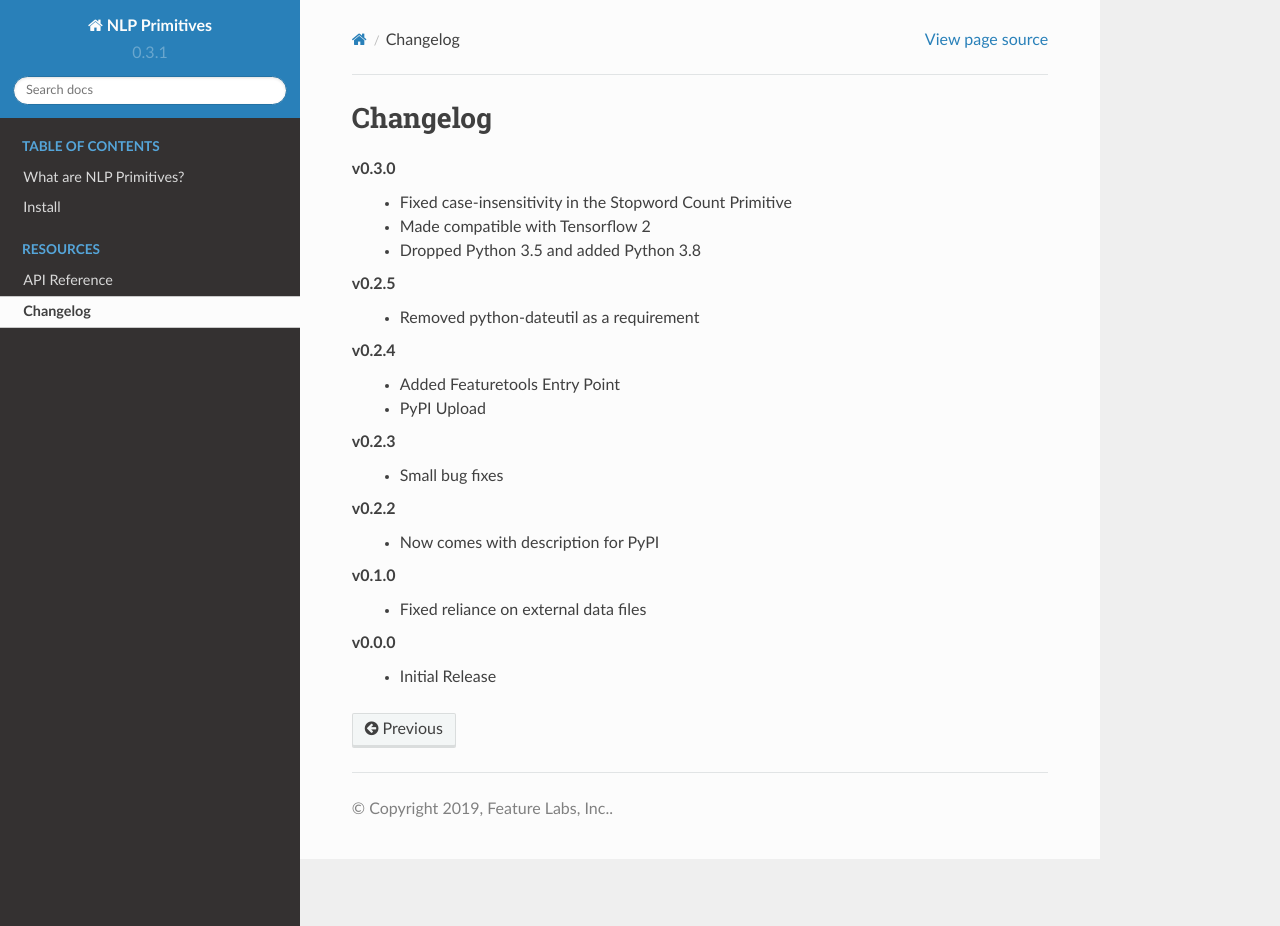
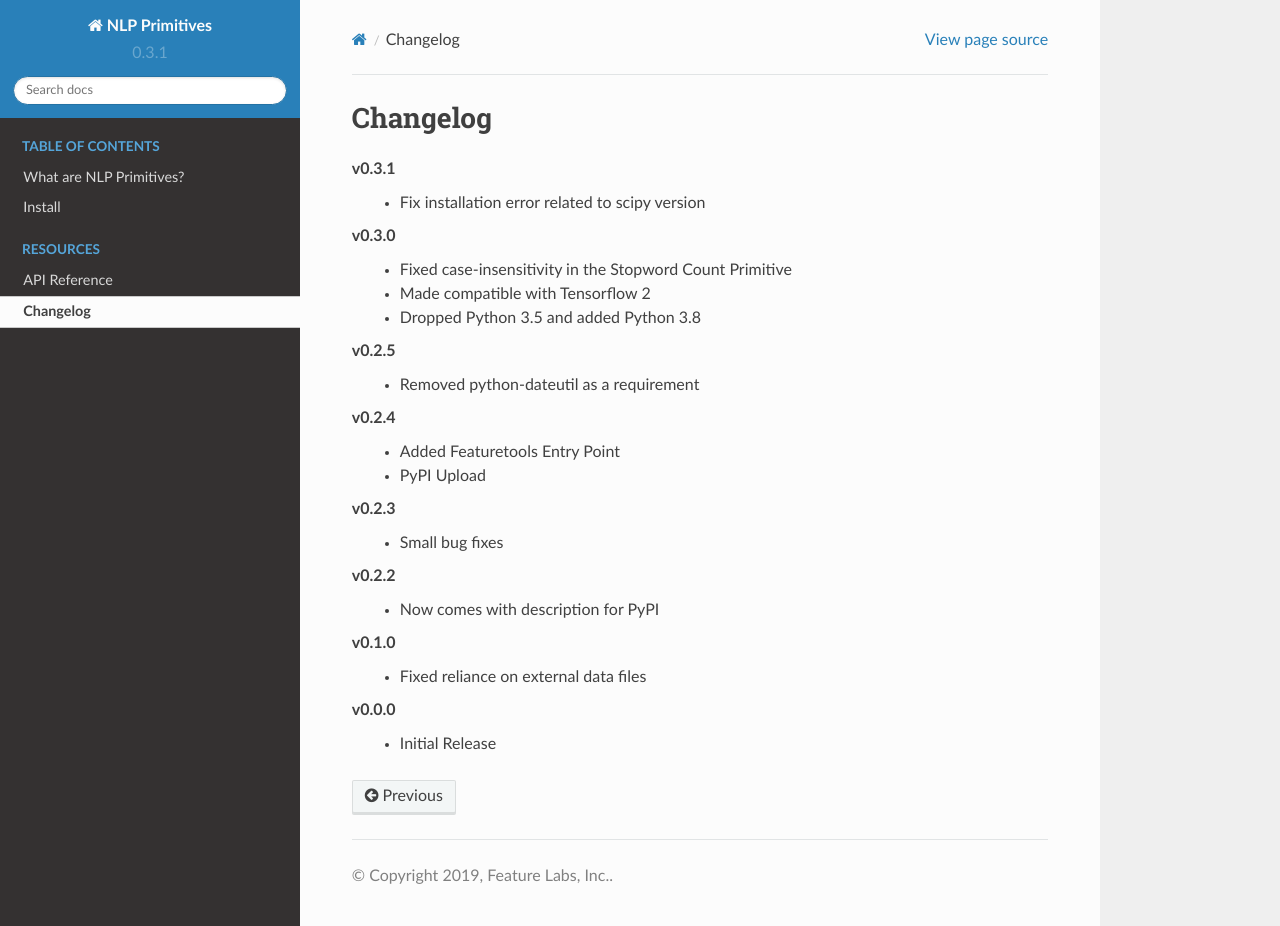
Before and after one commit to alteryx/nlp_primitives, a Sphinx documentation site: the page built from docs/source/changelog.rst, in a window 1280 px wide and 926 px high. Built offline with Sphinx 7.4.7 and the Read the Docs theme 2.0.0, drawn with Linux system fonts in a browser that asks for light colours.

Commit message:
update changelog

```diff
--- a/docs/source/changelog.rst
+++ b/docs/source/changelog.rst
@@ -1,6 +1,8 @@
 =========
 Changelog
 =========
+**v0.3.1**
+    * Fix installation error related to scipy version
 
 **v0.3.0**
     * Fixed case-insensitivity in the Stopword Count Primitive
```
